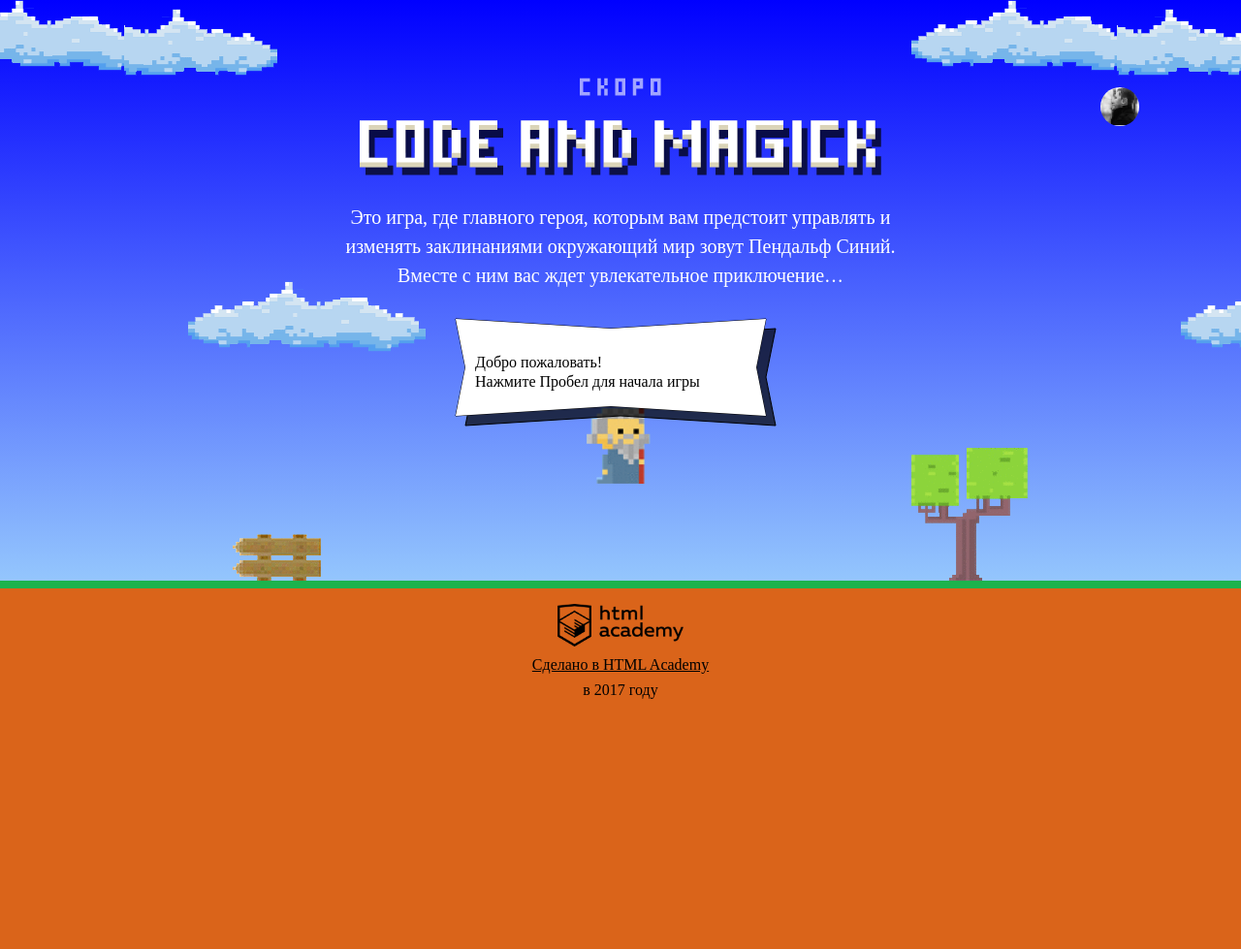
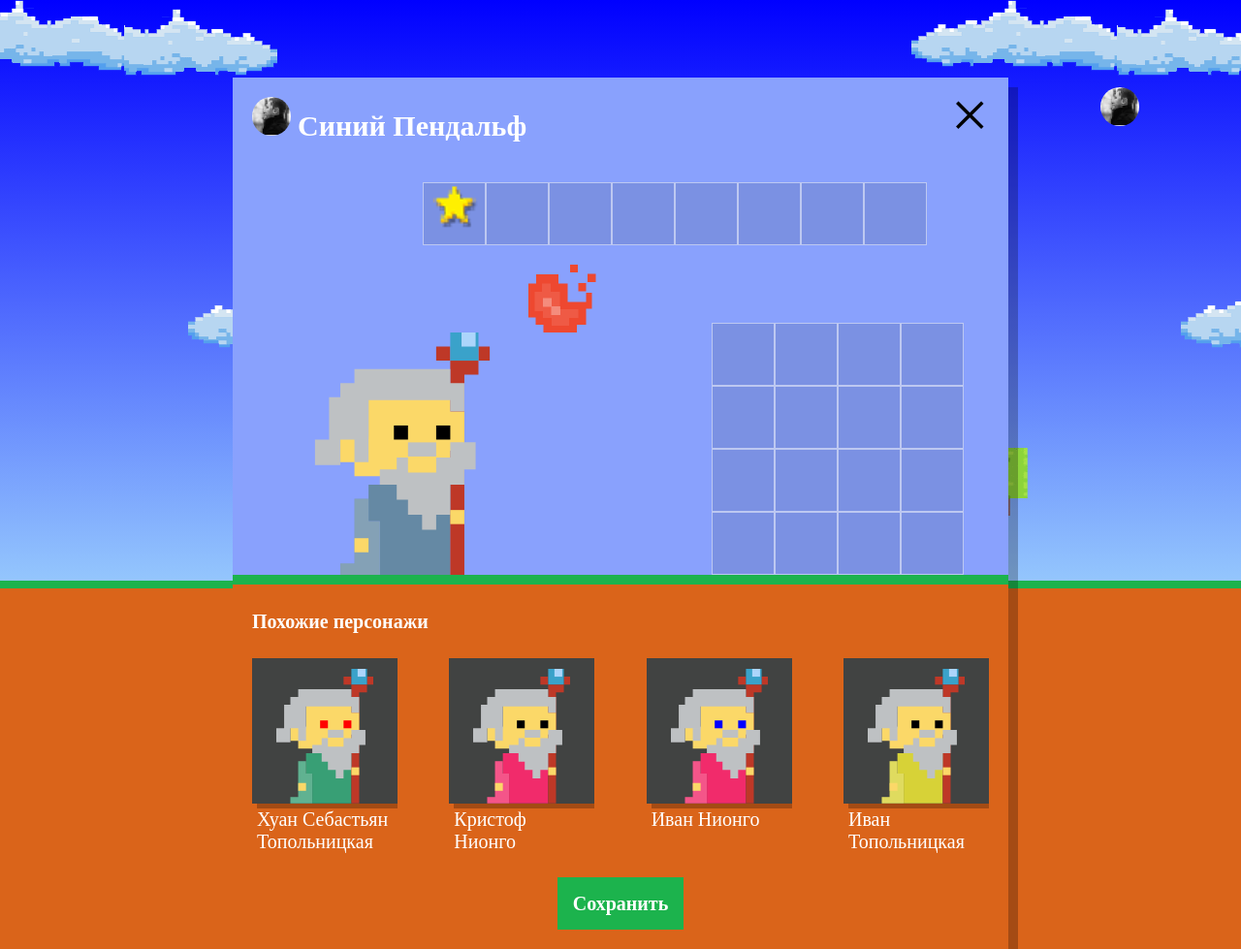
Before and after one commit to nosaga/24321-code-and-magick-1, a website: page index.html in a window 1280 px wide. Shown: the whole page at 97% size. Before the commit the page ends 800 px from the top, so only its background shows below. Drawn offline with Linux system fonts and the light colour scheme; a web font is replaced by a local one.

Commit message:
module3-task1

```diff
--- a/index.html
+++ b/index.html
@@ -204,6 +204,7 @@
   }
 
 </script>
+<script src="js/setup.js"></script>
 <script src="js/stat.js"></script>
 <script src="js/game.js"></script>
 
--- /dev/null
+++ b/js/setup.js
@@ -0,0 +1,61 @@
+'use strict';
+
+var userDialog = document.querySelector('.setup');
+userDialog.classList.remove('hidden');
+
+var names = ['Иван', 'Хуан Себастьян', 'Мария', 'Кристоф', 'Виктор', 'Юлия', 'Люпита', 'Вашингтон'];
+var surnames = ['да Марья', 'Верон', 'Мирабелла', 'Вальц', 'Онопко', 'Топольницкая', 'Нионго', 'Ирвинг'];
+var colors = ['rgb(101, 137, 164)', 'rgb(241, 43, 107)', 'rgb(146, 100, 161)', 'rgb(56, 159, 117)', 'rgb(215, 210, 55)', 'rgb(0, 0, 0)'];
+var eyesColor = ['black', 'red', 'blue', 'yellow', 'green'];
+
+var getRandom = function (items) {
+  var item = Math.floor(Math.random() * items.length);
+  return items[item];
+};
+
+var generateWizards = function () {
+  var wizards = [];
+  for (var i = 0; i < 4; i++) {
+    wizards.push(
+        {
+          name: getRandom(names) + ' ' + getRandom(surnames),
+          coatColor: getRandom(colors),
+          eyesColor: getRandom(eyesColor)
+        }
+    );
+  }
+  return wizards;
+}
+
+var wizards = generateWizards();
+
+var similarListElement = userDialog.querySelector('.setup-similar-list');
+
+var similarWizardsTemplate = document.querySelector('#similar-wizard-template')
+  .content
+  .querySelector('.setup-similar-item');
+
+var renderWizard = function (wizard) {
+  var wizardElement = similarWizardsTemplate.cloneNode(true);
+  wizardElement.querySelector('.setup-similar-label').textContent = wizard.name;
+  wizardElement.querySelector('.wizard-coat').style.fill = wizard.coatColor;
+  wizardElement.querySelector('.wizard-eyes').style.fill = wizard.eyesColor;
+
+  return wizardElement;
+}
+
+
+var setWizards = function () {
+  var fragment = document.createDocumentFragment();
+  for (var i = 0; i < wizards.length; i++) {
+    fragment.appendChild(renderWizard(wizards[i]));
+  }
+  return similarListElement.appendChild(fragment);
+}
+
+var setDialog = function () {
+  return userDialog.querySelector('.setup-similar').classList.remove('hidden');
+}
+
+setDialog();
+setWizards();
```
